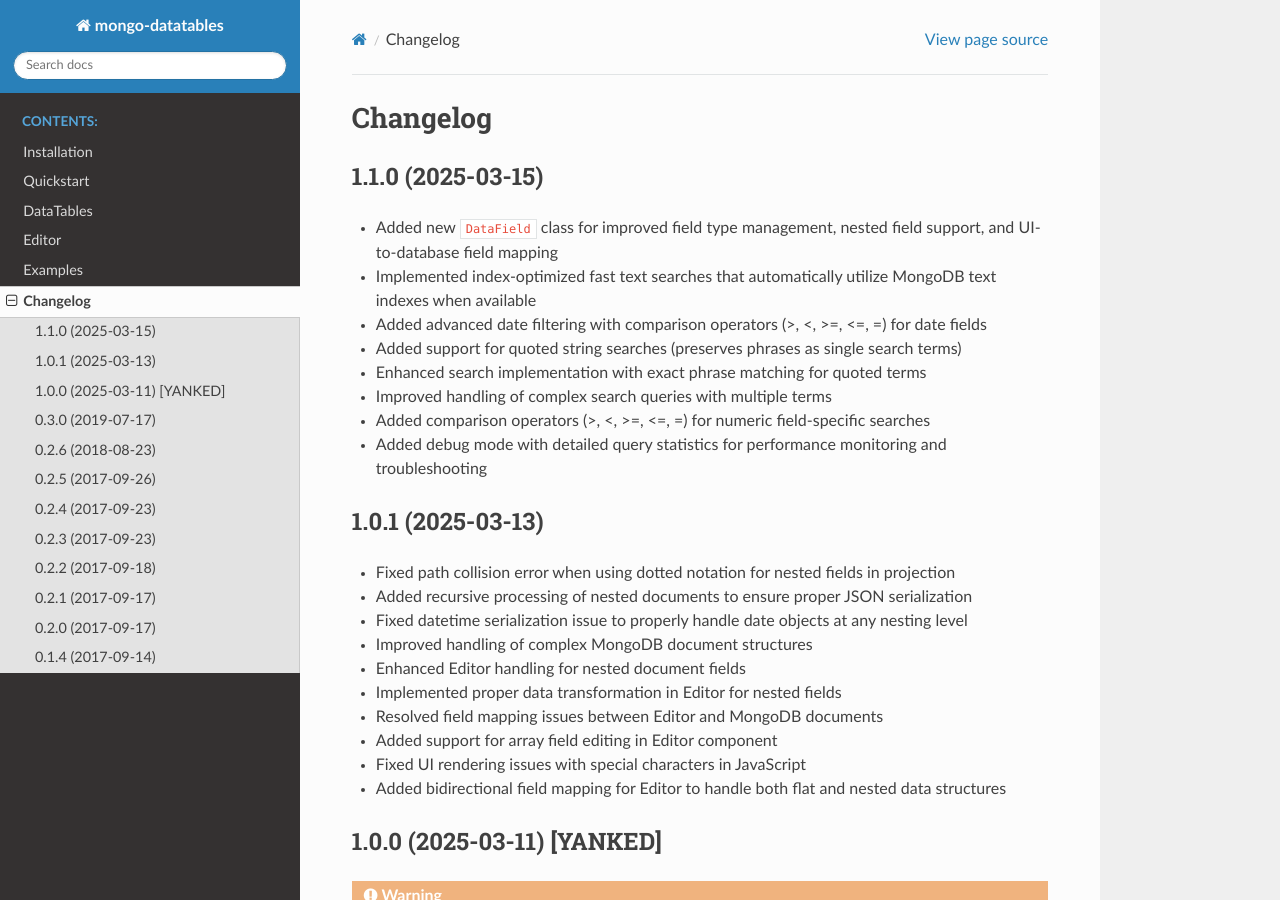
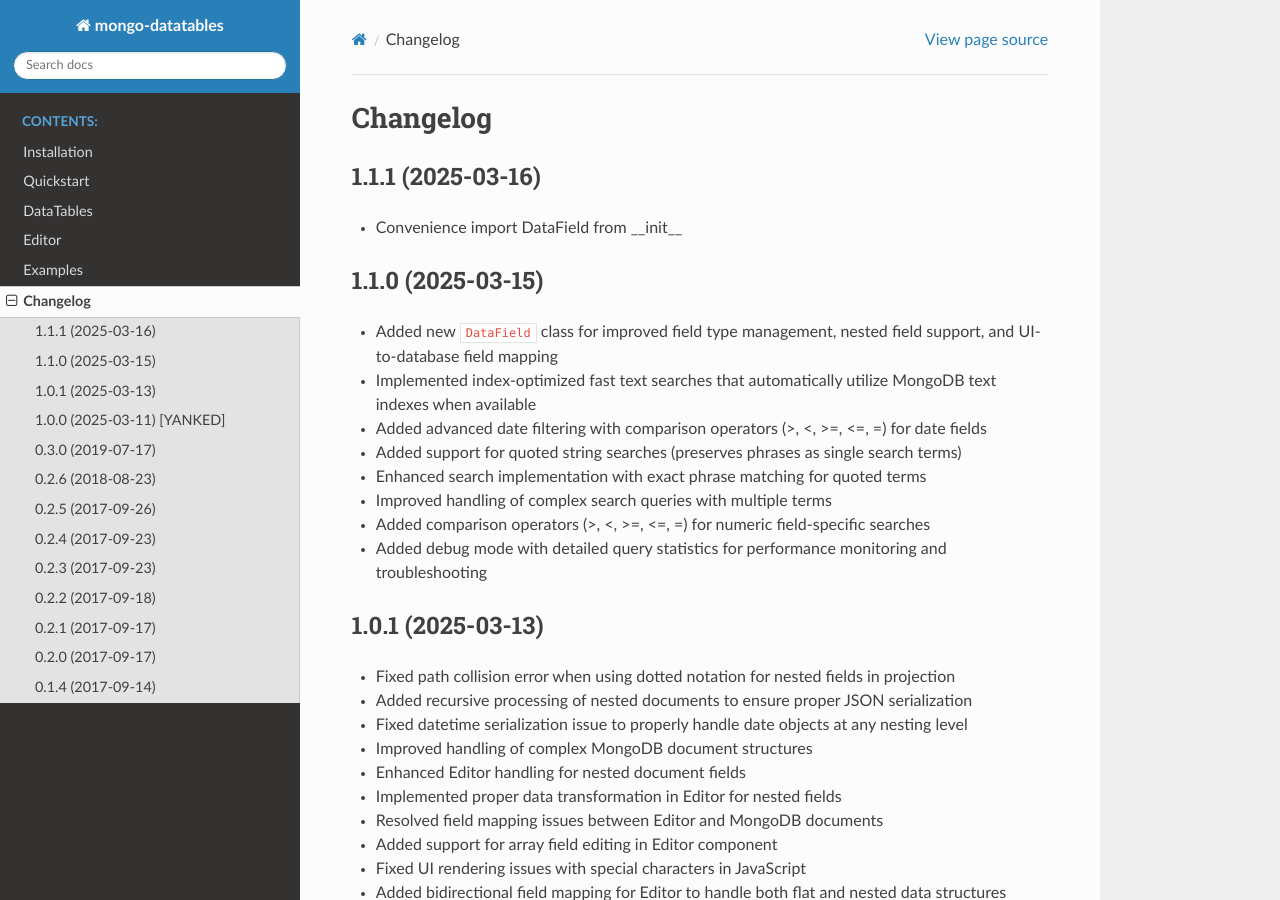
Before and after one commit to pjosols/mongo-datatables, a Sphinx documentation site: the page built from docs/source/changelog.rst, in a window 1280 px wide and 900 px high. Built offline with Sphinx 7.4.7 and the Read the Docs theme 3.1.0, drawn with Linux system fonts in a browser that asks for light colours.

Commit message:
Update documentation

```diff
--- a/docs/source/changelog.rst
+++ b/docs/source/changelog.rst
@@ -1,6 +1,11 @@
 =========
 Changelog
 =========
+
+1.1.1 (2025-03-16)
+------------------
+
+* Convenience import DataField from __init__
 
 1.1.0 (2025-03-15)
 ------------------
```
